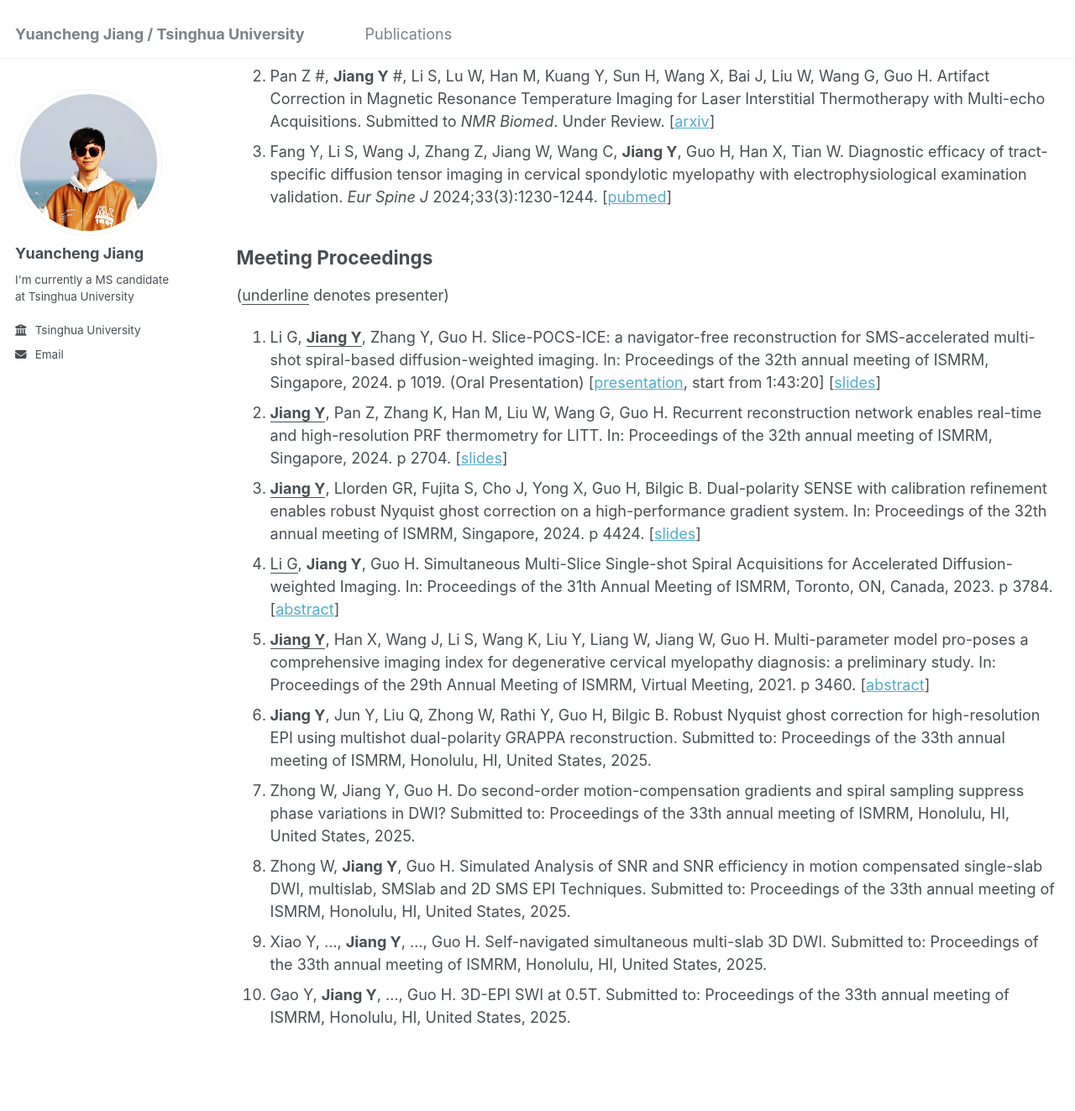
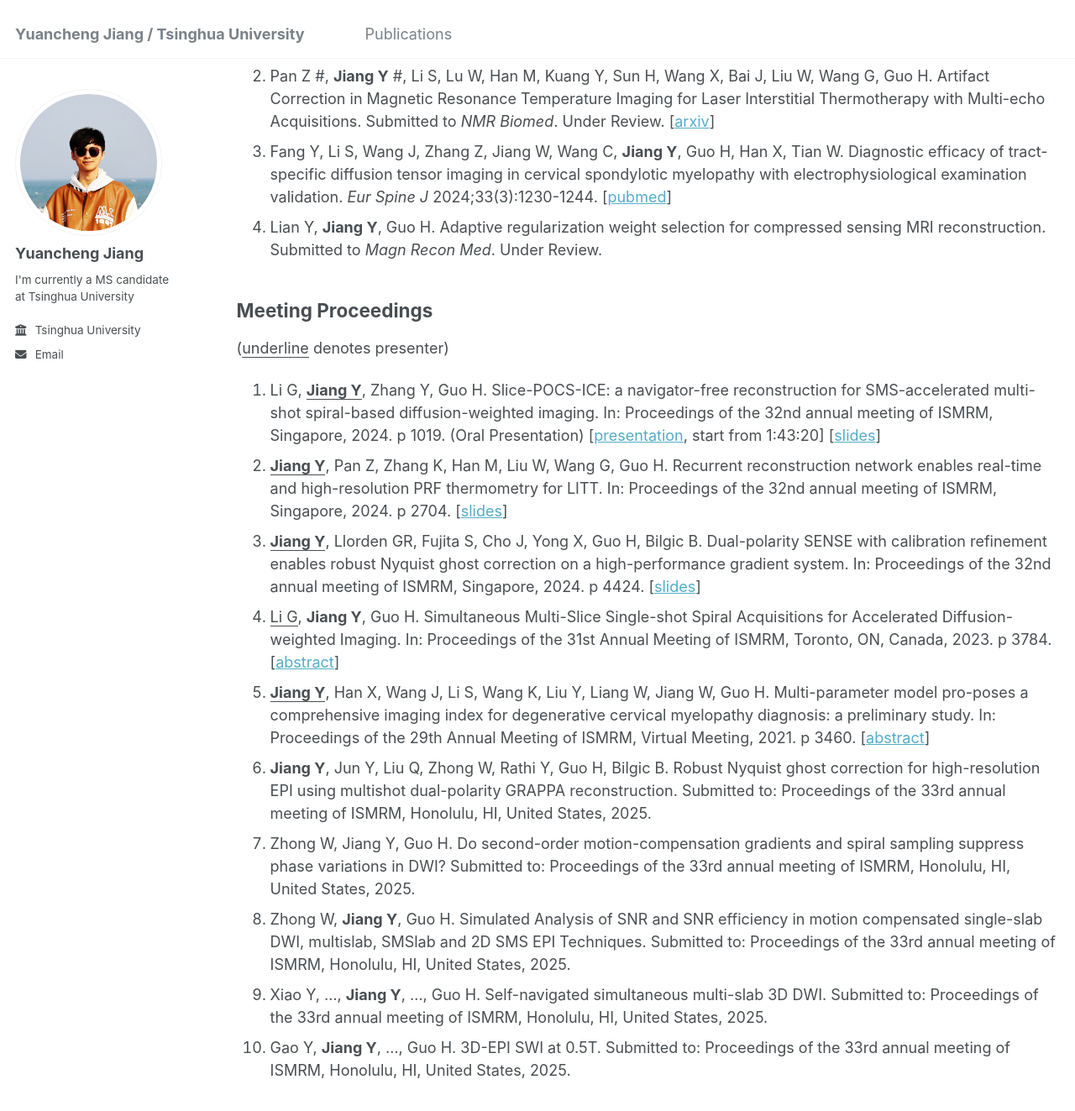
Before and after one commit to jiang-yc18/jiang-yc18.github.io, a Jekyll site: the page built from _pages/publications.md, in a window 1280 px wide and 1400 px high, scrolled down 261 px. Shown: the top 1323 px of the window at 84% size. Built offline with Jekyll 4.4.1, drawn with Linux system fonts in a browser that asks for light colours.

Commit message:
update publication

```diff
--- a/_pages/publications.md
+++ b/_pages/publications.md
@@ -6,20 +6,21 @@ author_profile: true
 ---
 ## Journal Papers
 (\# denotes co-first author)
-1. **Jiang Y** #, Li G #, Shao X, Guo H. Simultaneous Multi-Slice Diffusion Imaging using Navigator-free Multishot Spiral Acquisitions. Submitted to *Magn Recon Med*. Minor Revision. [[arxiv](https://arxiv.org/abs/2407.20904)]
+1. **Jiang Y** #, Li G #, Shao X, Guo H. Simultaneous Multi-Slice Diffusion Imaging using Navigator-free Multishot Spiral Acquisitions. Submitted to *Magn Recon Med*. Accepted. [[arxiv](https://arxiv.org/abs/2407.20904)]
 2. Pan Z #, **Jiang Y** #, Li S, Lu W, Han M, Kuang Y, Sun H, Wang X, Bai J, Liu W, Wang G, Guo H. Artifact Correction in Magnetic Resonance Temperature Imaging for Laser Interstitial Thermotherapy with Multi-echo Acquisitions. Submitted to *NMR Biomed*. Under Review. [[arxiv](https://arxiv.org/abs/2411.19559)]
 3. Fang Y, Li S, Wang J, Zhang Z, Jiang W, Wang C, **Jiang Y**, Guo H, Han X, Tian W. Diagnostic efficacy of tract-specific diffusion tensor imaging in cervical spondylotic myelopathy with electrophysiological examination validation. *Eur Spine J* 2024;33(3):1230-1244. [[pubmed](https://pubmed.ncbi.nlm.nih.gov/38286908/)]
+4. Lian Y, **Jiang Y**, Guo H. Adaptive regularization weight selection for compressed sensing MRI reconstruction. Submitted to *Magn Recon Med*. Under Review.
 
 
 ## Meeting Proceedings
 (<u>underline</u> denotes presenter)
-1. Li G, **<u>Jiang Y</u>**, Zhang Y, Guo H. Slice-POCS-ICE: a navigator-free reconstruction for SMS-accelerated multi-shot spiral-based diffusion-weighted imaging. In: Proceedings of the 32th annual meeting of ISMRM, Singapore, 2024. p 1019. (Oral Presentation) [[presentation](https://ismrm2024.blazestreaming.com/sessions/ismrm-2024-o-77), start from 1:43:20] [[slides](/files/slides_spiral.pdf)]
-2. **<u>Jiang Y</u>**, Pan Z, Zhang K, Han M, Liu W, Wang G, Guo H. Recurrent reconstruction network enables real-time and high-resolution PRF thermometry for LITT. In: Proceedings of the 32th annual meeting of ISMRM, Singapore, 2024. p 2704. [[slides](/files/slides_rrn.pdf)]
-3. **<u>Jiang Y</u>**, Llorden GR, Fujita S, Cho J, Yong X, Guo H, Bilgic B. Dual-polarity SENSE with calibration refinement enables robust Nyquist ghost correction on a high-performance gradient system. In: Proceedings of the 32th annual meeting of ISMRM, Singapore, 2024. p 4424. [[slides](/files/slides_dps.pdf)]
-4. <u>Li G</u>, **Jiang Y**, Guo H. Simultaneous Multi-Slice Single-shot Spiral Acquisitions for Accelerated Diffusion-weighted Imaging. In: Proceedings of the 31th Annual Meeting of ISMRM, Toronto, ON, Canada, 2023. p 3784. [[abstract](https://archive.ismrm.org/2023/3784.html)]
+1. Li G, **<u>Jiang Y</u>**, Zhang Y, Guo H. Slice-POCS-ICE: a navigator-free reconstruction for SMS-accelerated multi-shot spiral-based diffusion-weighted imaging. In: Proceedings of the 32nd annual meeting of ISMRM, Singapore, 2024. p 1019. (Oral Presentation) [[presentation](https://ismrm2024.blazestreaming.com/sessions/ismrm-2024-o-77), start from 1:43:20] [[slides](/files/slides_spiral.pdf)]
+2. **<u>Jiang Y</u>**, Pan Z, Zhang K, Han M, Liu W, Wang G, Guo H. Recurrent reconstruction network enables real-time and high-resolution PRF thermometry for LITT. In: Proceedings of the 32nd annual meeting of ISMRM, Singapore, 2024. p 2704. [[slides](/files/slides_rrn.pdf)]
+3. **<u>Jiang Y</u>**, Llorden GR, Fujita S, Cho J, Yong X, Guo H, Bilgic B. Dual-polarity SENSE with calibration refinement enables robust Nyquist ghost correction on a high-performance gradient system. In: Proceedings of the 32nd annual meeting of ISMRM, Singapore, 2024. p 4424. [[slides](/files/slides_dps.pdf)]
+4. <u>Li G</u>, **Jiang Y**, Guo H. Simultaneous Multi-Slice Single-shot Spiral Acquisitions for Accelerated Diffusion-weighted Imaging. In: Proceedings of the 31st Annual Meeting of ISMRM, Toronto, ON, Canada, 2023. p 3784. [[abstract](https://archive.ismrm.org/2023/3784.html)]
 5. **<u>Jiang Y</u>**, Han X, Wang J, Li S, Wang K, Liu Y, Liang W, Jiang W, Guo H. Multi-parameter model pro-poses a comprehensive imaging index for degenerative cervical myelopathy diagnosis: a preliminary study. In: Proceedings of the 29th Annual Meeting of ISMRM, Virtual Meeting, 2021. p 3460. [[abstract](https://archive.ismrm.org/2021/3460.html)]
-6. **Jiang Y**, Jun Y, Liu Q, Zhong W, Rathi Y, Guo H, Bilgic B. Robust Nyquist ghost correction for high-resolution EPI using multishot dual-polarity GRAPPA reconstruction. Submitted to: Proceedings of the 33th annual meeting of ISMRM, Honolulu, HI, United States, 2025.
-7. Zhong W, Jiang Y, Guo H. Do second-order motion-compensation gradients and spiral sampling suppress phase variations in DWI? Submitted to: Proceedings of the 33th annual meeting of ISMRM, Honolulu, HI, United States, 2025.
-8. Zhong W, **Jiang Y**, Guo H. Simulated Analysis of SNR and SNR efficiency in motion compensated single-slab DWI, multislab, SMSlab and 2D SMS EPI Techniques. Submitted to: Proceedings of the 33th annual meeting of ISMRM, Honolulu, HI, United States, 2025.
-9. Xiao Y, ..., **Jiang Y**, ..., Guo H. Self-navigated simultaneous multi-slab 3D DWI. Submitted to: Proceedings of the 33th annual meeting of ISMRM, Honolulu, HI, United States, 2025.
-10. Gao Y, **Jiang Y**, ..., Guo H. 3D-EPI SWI at 0.5T. Submitted to: Proceedings of the 33th annual meeting of ISMRM, Honolulu, HI, United States, 2025.
+6. **Jiang Y**, Jun Y, Liu Q, Zhong W, Rathi Y, Guo H, Bilgic B. Robust Nyquist ghost correction for high-resolution EPI using multishot dual-polarity GRAPPA reconstruction. Submitted to: Proceedings of the 33rd annual meeting of ISMRM, Honolulu, HI, United States, 2025.
+7. Zhong W, Jiang Y, Guo H. Do second-order motion-compensation gradients and spiral sampling suppress phase variations in DWI? Submitted to: Proceedings of the 33rd annual meeting of ISMRM, Honolulu, HI, United States, 2025.
+8. Zhong W, **Jiang Y**, Guo H. Simulated Analysis of SNR and SNR efficiency in motion compensated single-slab DWI, multislab, SMSlab and 2D SMS EPI Techniques. Submitted to: Proceedings of the 33rd annual meeting of ISMRM, Honolulu, HI, United States, 2025.
+9. Xiao Y, ..., **Jiang Y**, ..., Guo H. Self-navigated simultaneous multi-slab 3D DWI. Submitted to: Proceedings of the 33rd annual meeting of ISMRM, Honolulu, HI, United States, 2025.
+10. Gao Y, **Jiang Y**, ..., Guo H. 3D-EPI SWI at 0.5T. Submitted to: Proceedings of the 33rd annual meeting of ISMRM, Honolulu, HI, United States, 2025.
```
Also changed, not shown: 1 other file.
